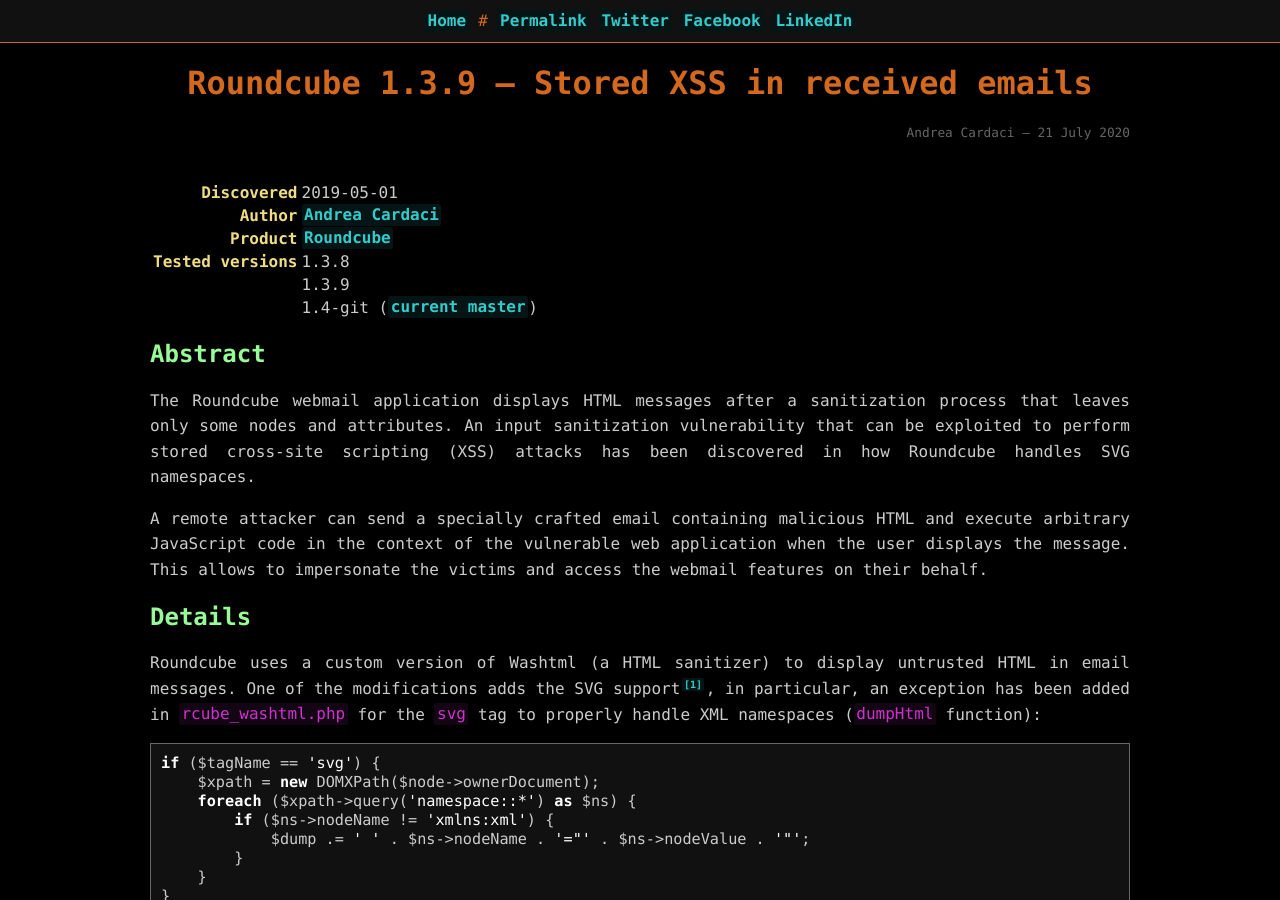
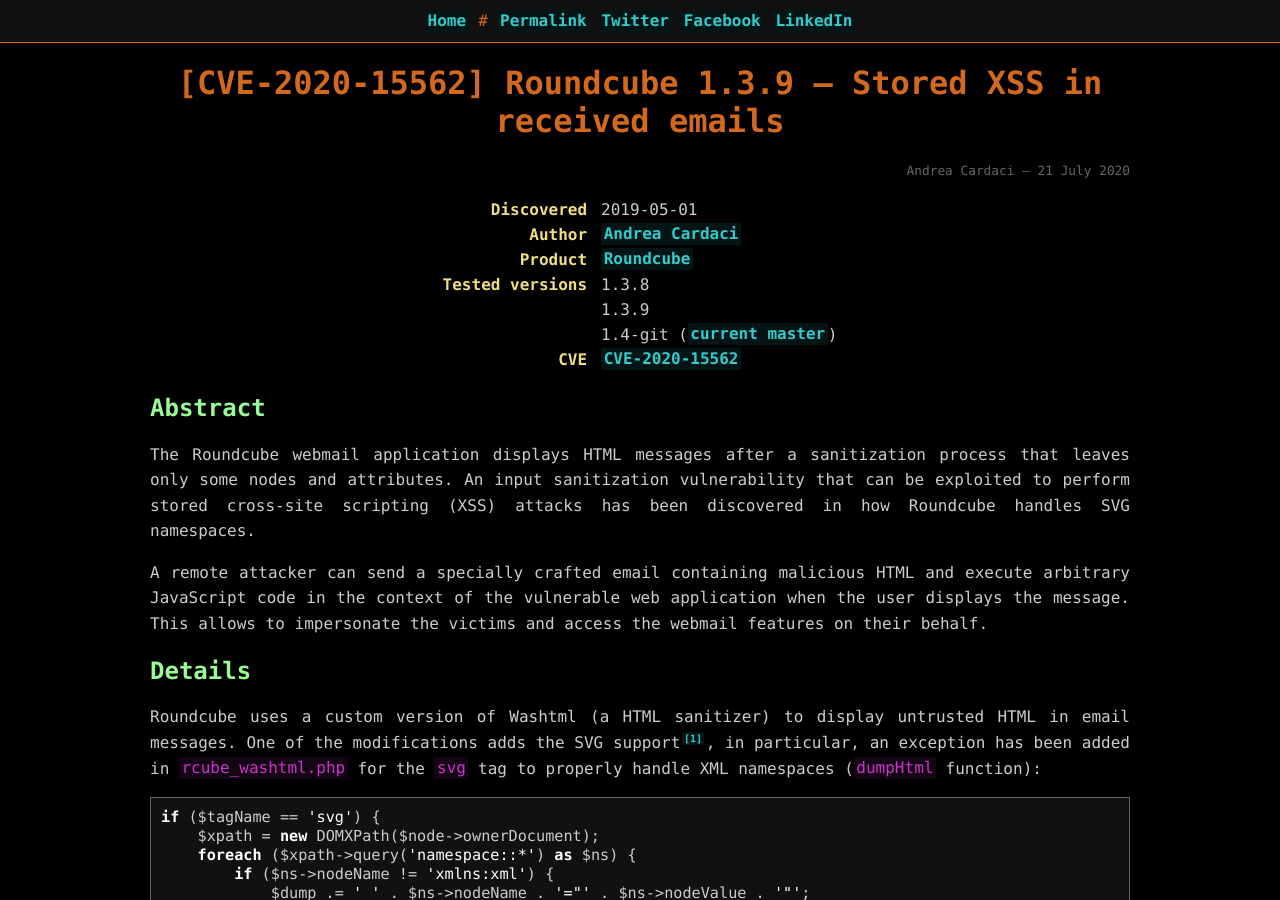
Before and after one commit to cyrus-and/cyrus-and.github.io, a Jekyll site: the page built from advisories/_posts/2020-07-21-roundcube-1.3.9-stored-xss-in-received-emails.md, in a window 1280 px wide and 900 px high. Built offline with Jekyll 4.4.1, drawn with Linux system fonts in a browser that asks for light colours.

Commit message:
Add CVE entry for Roundcube

```diff
--- a/advisories/_posts/2020-07-21-roundcube-1.3.9-stored-xss-in-received-emails.md
+++ b/advisories/_posts/2020-07-21-roundcube-1.3.9-stored-xss-in-received-emails.md
@@ -1,7 +1,7 @@
 ---
-title: Roundcube 1.3.9 — Stored XSS in received emails
+title: '[CVE-2020-15562] Roundcube 1.3.9 — Stored XSS in received emails'
 description: Improper sanitization causes malicious JavaScript code in received emails to be executed when the message is displayed.
-tags: [Roundcube, XSS, JavaScript]
+tags: [CVE, Roundcube, XSS, JavaScript]
 advisory:
   discovered: 2019-05-01
   product: '[Roundcube](https://roundcube.net)'
@@ -9,6 +9,7 @@ advisory:
     - 1.3.8
     - 1.3.9
     - 1.4-git ([current master](https://github.com/roundcube/roundcubemail/tree/8932abd2e7d03ce356ab644b373ba7de13bad533))
+  cve: CVE-2020-15562
 ---
 
 ## Abstract
```
